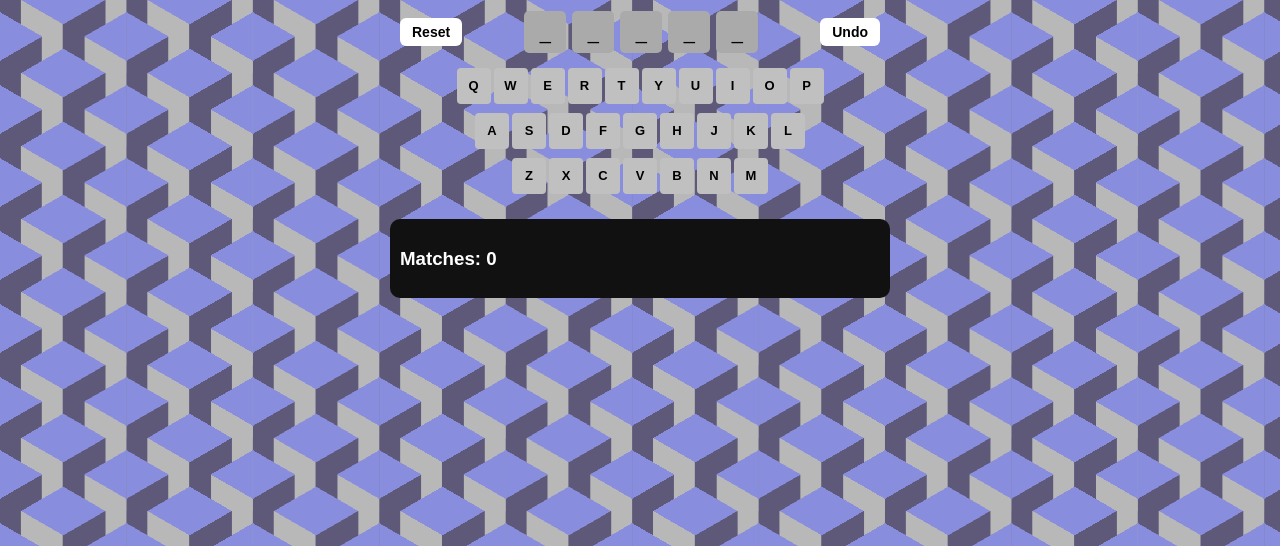
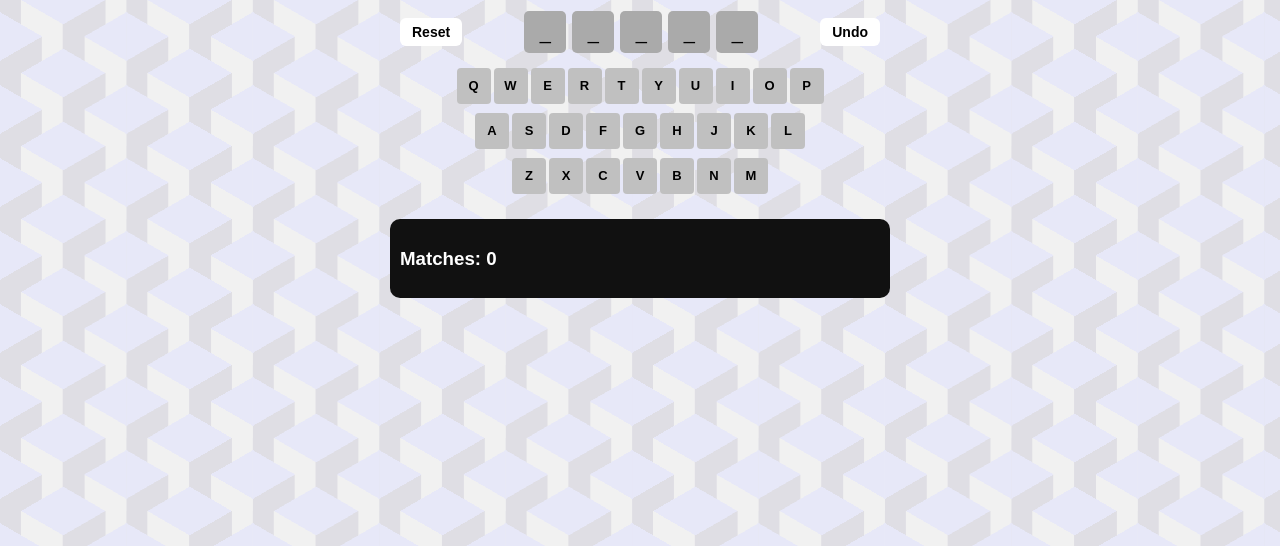
Before and after one commit to ei900/Wordle_Solver, a Flask app: page / in a window 1280 px wide. Shown: the top 546 px of the page. Run offline with Flask 3, Linux system fonts and the light colour scheme.

Commit message:
Update index.html

```diff
--- a/templates/index.html
+++ b/templates/index.html
@@ -13,8 +13,19 @@
       flex-direction: column;
       align-items: center;
       color: white;
+      background: none;
+      position: relative;
+      z-index: 0;
+    }
 
-      /* 🎨 Updated background pattern */
+    body::before {
+      content: "";
+      position: fixed;
+      top: 0; left: 0; right: 0; bottom: 0;
+      z-index: -1;
+      opacity: 0.2; /* 👈 Adjust opacity here (0.1 to 1) */
+      pointer-events: none;
+
       --s: 73px;
       --c1: #5e5978;
       --c2: #b8b8b8;
```
